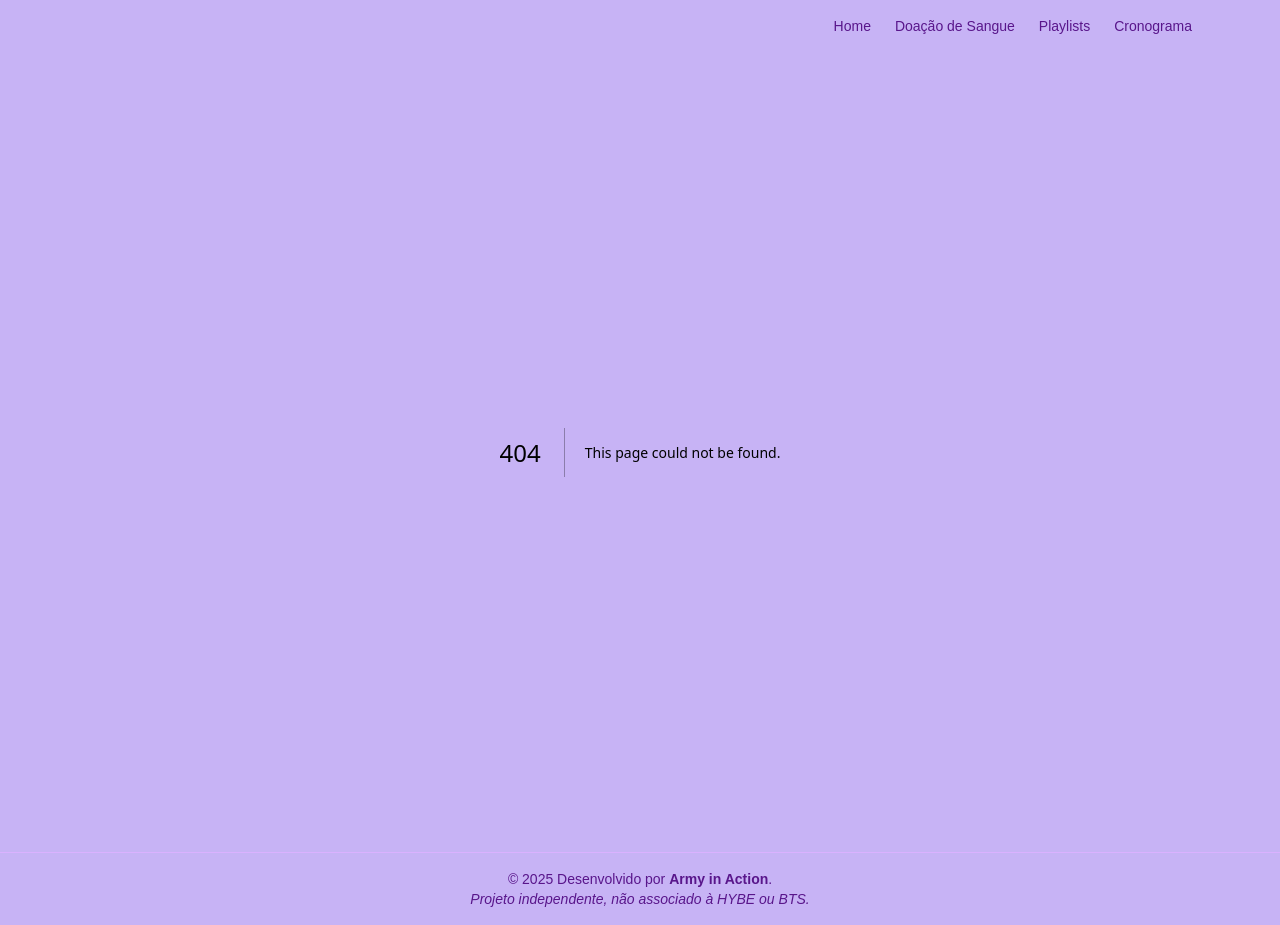
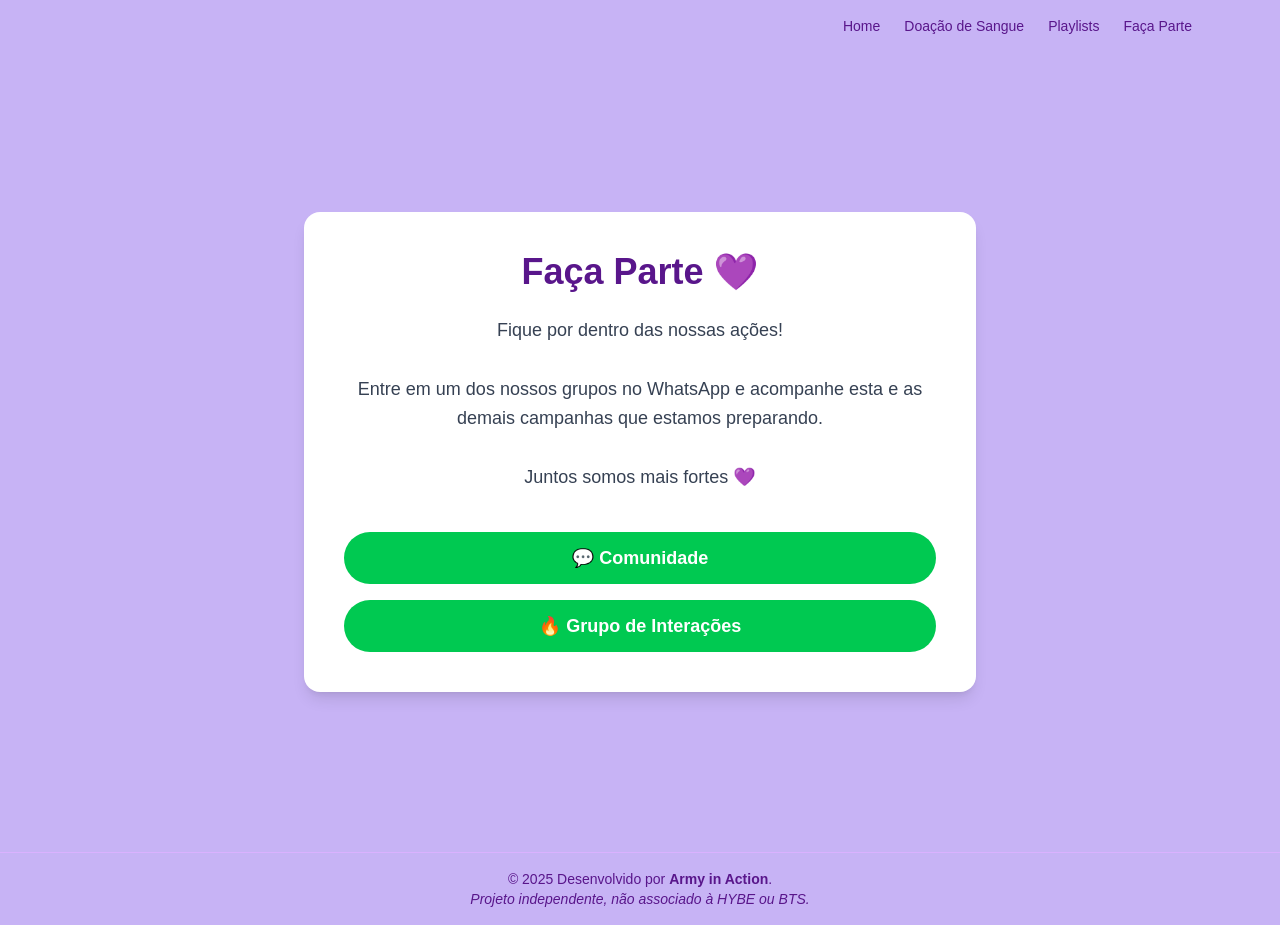
Before and after one commit to jhennytrombini/campanha-sope, a Next.js app: page /faca-parte in a window 1280 px wide. Before the commit this address had no page. Built offline with nearby package versions, Linux system fonts and the light colour scheme.

Commit message:
Faca parte

```diff
--- /dev/null
+++ b/app/faca-parte/page.tsx
@@ -0,0 +1,46 @@
+export default function FacaParte() {
+  return (
+    <main className="min-h-screen flex items-center justify-center px-6 py-16">
+
+      <div className="max-w-2xl text-center bg-white rounded-2xl shadow-lg p-10">
+
+        <h1 className="text-4xl font-bold text-purple-900 mb-6">
+          Faça Parte 💜
+        </h1>
+
+        <p className="text-lg text-gray-700 mb-10 leading-relaxed">
+          Fique por dentro das nossas ações!
+          <br /><br />
+          Entre em um dos nossos grupos no WhatsApp e acompanhe
+          esta e as demais campanhas que estamos preparando.
+          <br /><br />
+          Juntos somos mais fortes 💜
+        </p>
+
+        <div className="flex flex-col gap-4">
+
+          <a
+            href="https://chat.whatsapp.com/Fs5rOtd02pe6156lWfwZT3"
+            target="_blank"
+            rel="noopener noreferrer"
+            className="bg-green-500 text-white px-8 py-3 rounded-full font-semibold text-lg hover:bg-green-600 transition"
+          >
+            💬 Comunidade
+          </a>
+
+          <a
+            href="https://chat.whatsapp.com/COWLS23npF3DZvFiWtsviI"
+            target="_blank"
+            rel="noopener noreferrer"
+            className="bg-green-500 text-white px-8 py-3 rounded-full font-semibold text-lg hover:bg-green-600 transition"
+          >
+            🔥 Grupo de Interações
+          </a>
+
+        </div>
+
+      </div>
+
+    </main>
+  );
+}
--- a/app/layout.tsx
+++ b/app/layout.tsx
@@ -23,7 +23,7 @@ export default function RootLayout({
               <a href="/" className="hover:underline">Home</a>
               <a href="/doacao" className="hover:underline">Doação de Sangue</a>
               <a href="/playlists" className="hover:underline">Playlists</a>
-              <a href="/cronograma" className="hover:underline">Cronograma</a>
+              <a href="/cronograma" className="hover:underline">Faça Parte</a>
             </div>
           </nav>
         </header>
```
